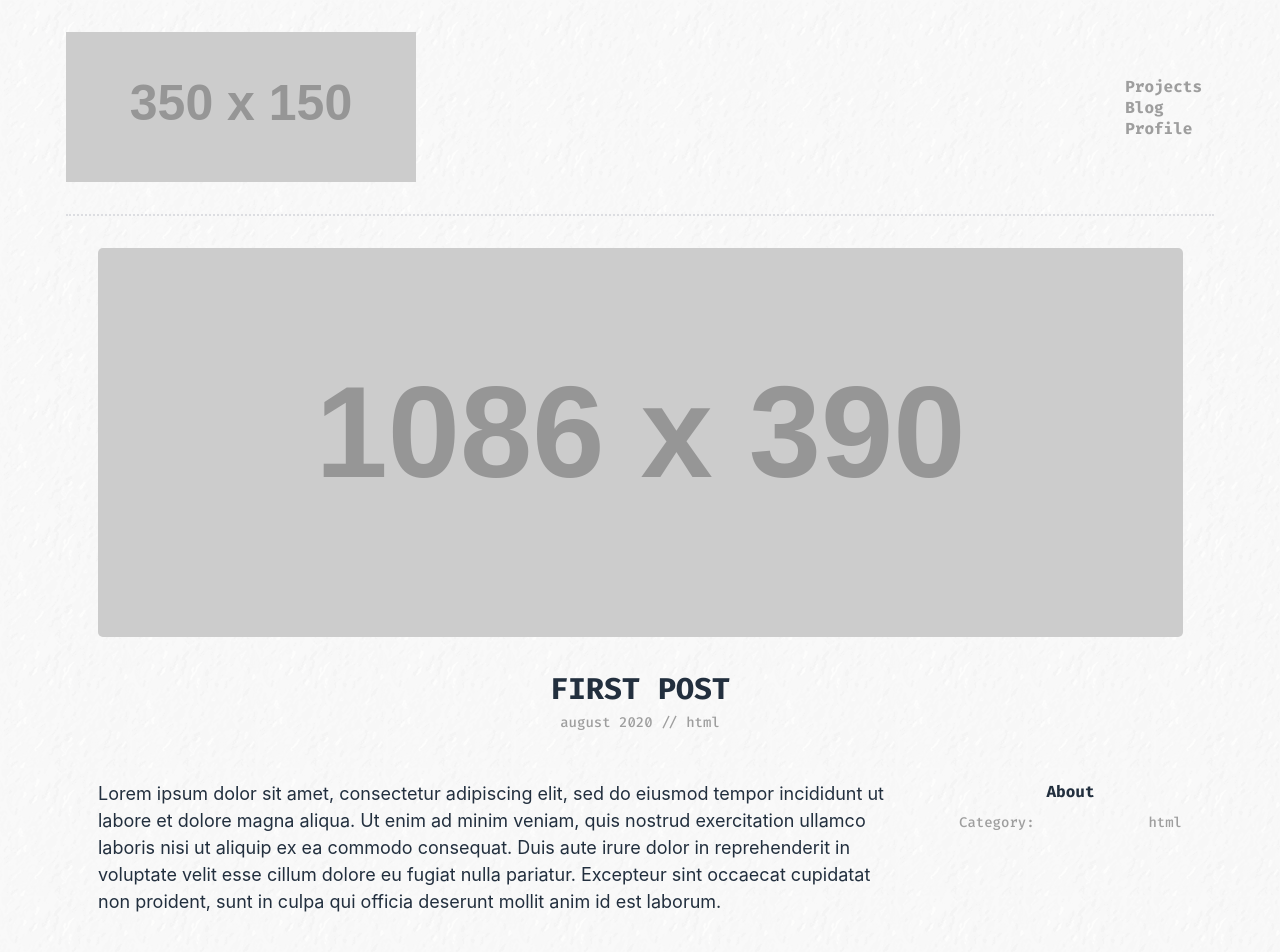
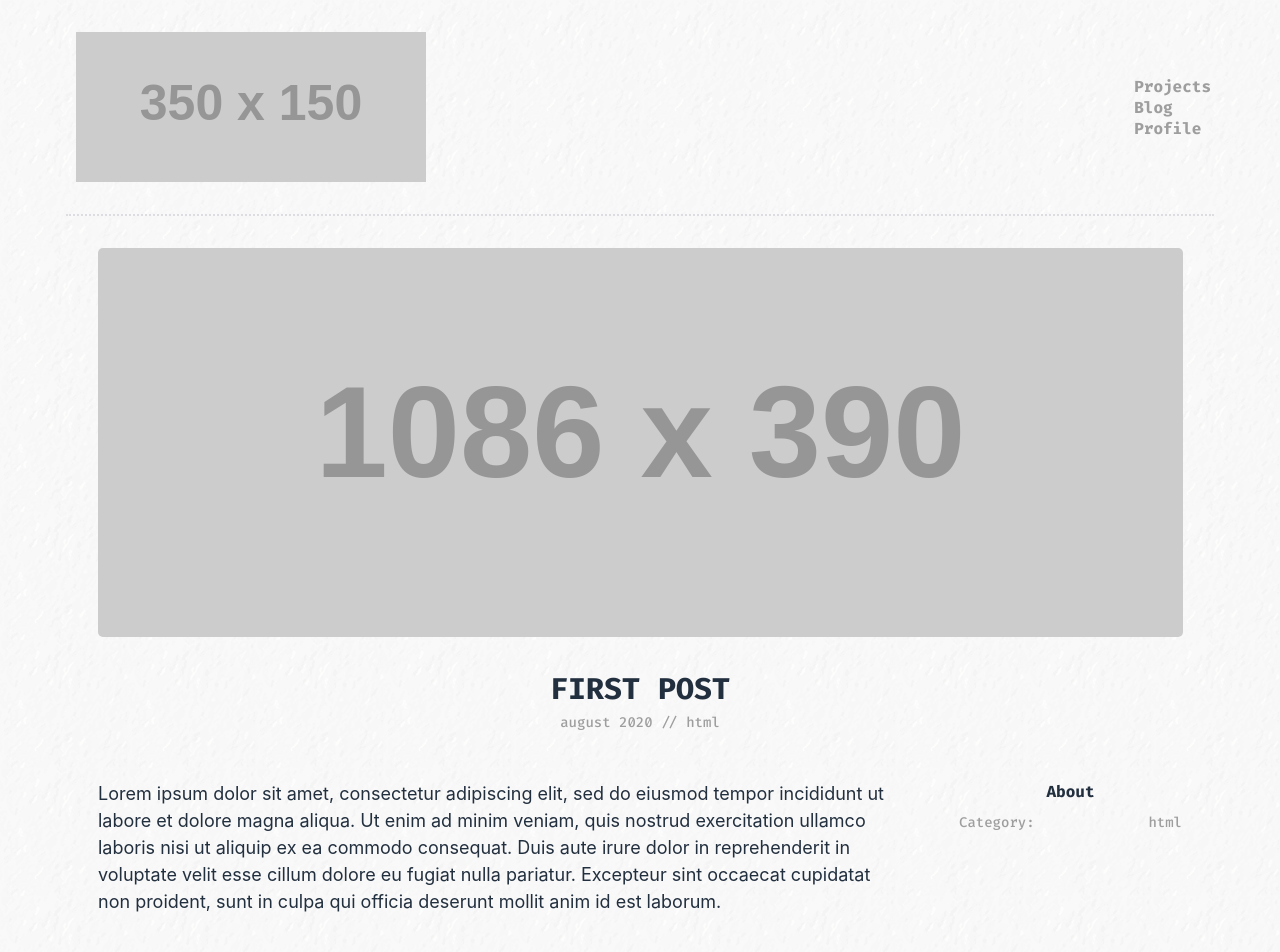
Before and after one commit to serioussirius/serioussirius.github.io, a Jekyll site: the page built from _posts/2020-08-29-first-post.md, in a window 1280 px wide. Shown: the top 952 px of the page. Built offline with Jekyll 4.4.1, drawn with Linux system fonts in a browser that asks for light colours; nearby versions of some CDN libraries; grey boxes are pictures that could not be loaded.

Commit message:
Updated header on pages with no-highlights

```diff
--- /dev/null
+++ b/_includes/headerPages.html
@@ -0,0 +1,15 @@
+<header class="header">
+    <div class="header__logo basicOne">
+        <a href="/"><img src="https://via.placeholder.com/350x150" alt="Header Logo"></a>
+    </div>
+    <ul class="header__menu basicOne">
+        <li>
+            <a href="{{site.baseurl}}/" class="contentLink basicLink {% if page.url == '/' %}chosenOne{% endif %}">Projects</a>
+        </li>
+        <li>
+            <a href="{{site.baseurl}}/blog/" class="contentLink basicLink {% if page.url == '/blog/' %}chosenOne{% endif %}">Blog</a></li>
+        <li>
+            <a href="{{site.baseurl}}/profile/" class="basicLink {% if page.url == '/profile/' %}chosenOne{% endif %}">Profile</a>
+        </li>
+    </ul>
+</header>
--- /dev/null
+++ b/_layouts/defaultPages.html
@@ -0,0 +1,18 @@
+<!--"This is where the source begins..."
+    Designed and coded by @serioussirius-->
+    <!DOCTYPE html>
+    <html lang="en">
+    <head>
+        {% include head.html %}
+        <title>{{ site.title }} | {{ page.title }}</title>
+    </head>
+    <body>
+        <div class="wrapper">
+            {% include headerPages.html %}
+            <main class="container">
+                {{ content }}
+            </main>
+            {% include footer.html %}
+        </div>
+    </body>
+    </html>
--- a/_layouts/post.html
+++ b/_layouts/post.html
@@ -1,5 +1,5 @@
 ---
-layout: default
+layout: defaultPages
 ---
 <div class="main__image thumbnail">
     <img src="{{ page.main_image }}" alt="{{ page.title }}">
--- a/_layouts/project.html
+++ b/_layouts/project.html
@@ -1,5 +1,5 @@
 ---
-layout: default
+layout: defaultPages
 ---
 <script src="/js/imageSlider.js"></script>
 <div class="slider">
```
